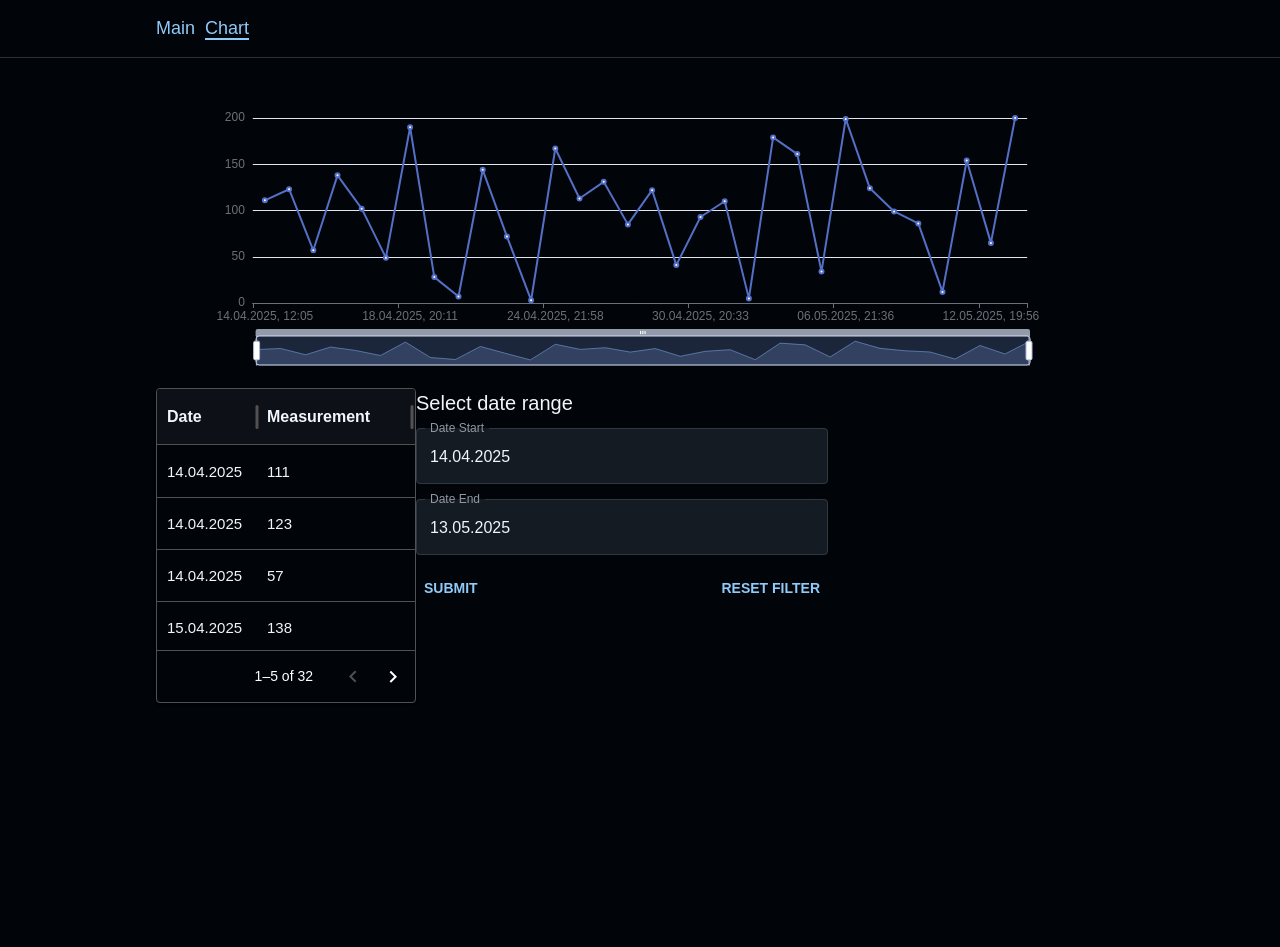
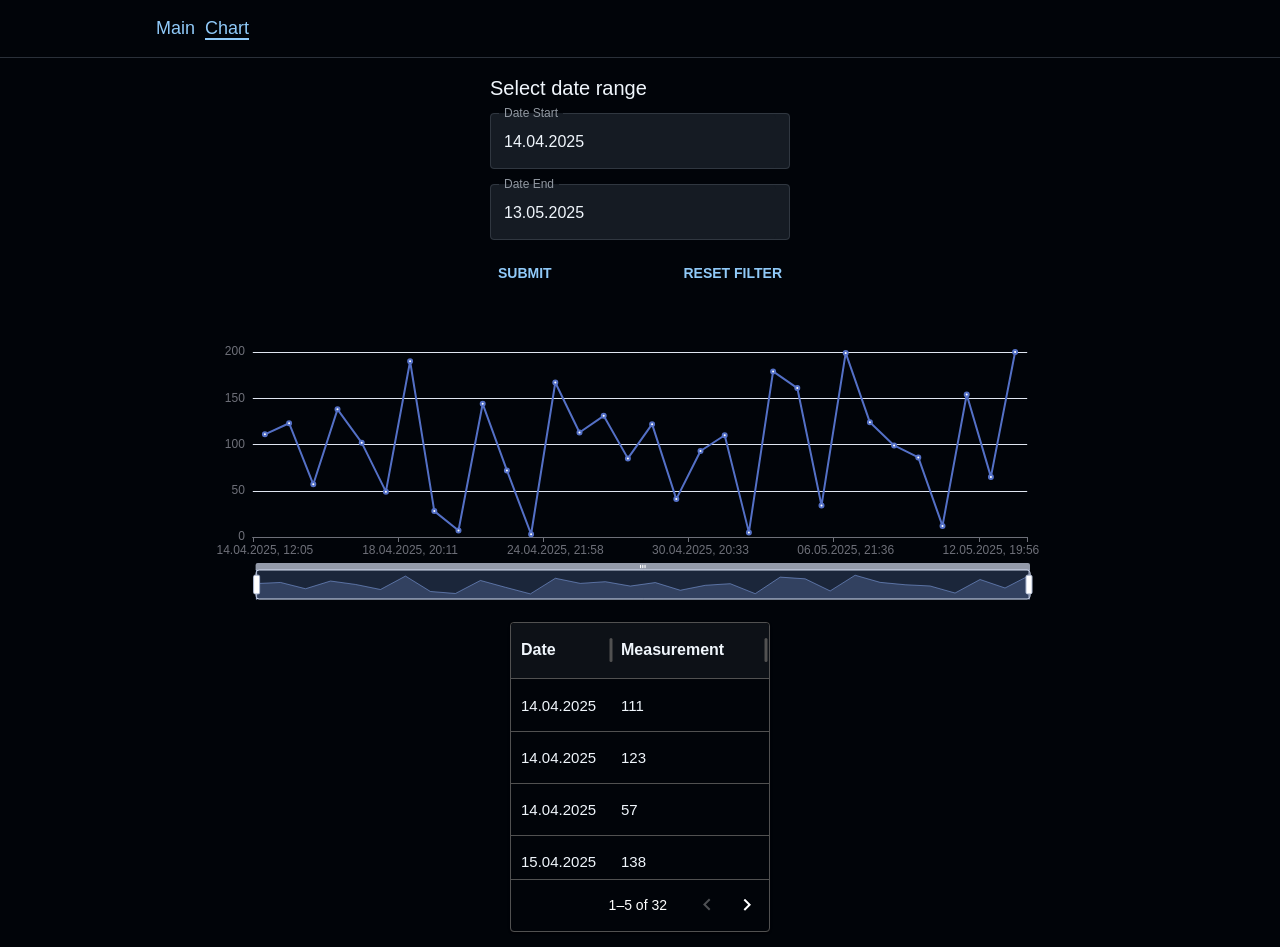
Before and after one commit to Vladislav-096/blood-sugar-monitoring-diary, a React (Vite) app: page /graph in a window 1280 px wide. Before the commit the page ends 800 px from the top, so only its background shows below. Built offline with nearby package versions, Linux system fonts and the light colour scheme; data requests are answered from the project's data file; a web font is replaced by a local one.

Commit message:
refactor: styled chart page, removed console logs

```diff
--- a/src/components/ChartTable/ChartTable.tsx
+++ b/src/components/ChartTable/ChartTable.tsx
@@ -9,10 +9,12 @@ interface ChartTable {
   rows: DateRangeTableRow[];
 }
 
+const tablePageSize = 5;
+
 export const ChartTable = ({ rows }: ChartTable) => {
   const [paginationModel, setPaginationModel] = useState({
     page: 0,
-    pageSize: 5,
+    pageSize: tablePageSize,
   });
 
   const columns: GridColDef[] = [
@@ -39,9 +41,10 @@ export const ChartTable = ({ rows }: ChartTable) => {
   return (
     <Paper
       sx={{
-        // margin: "0 auto",
+        margin: "0 auto",
         width: "260px",
-        height: "100%",
+        // height: "100%",
+        height: "calc(44.4vh - 45px)",
         // marginRight: "15px",
       }}
     >
@@ -49,7 +52,7 @@ export const ChartTable = ({ rows }: ChartTable) => {
         rows={rows}
         columns={columns}
         paginationModel={paginationModel}
-        pageSizeOptions={[5]}
+        pageSizeOptions={[tablePageSize]}
         sx={dataGridStylesTest}
         onPaginationModelChange={handlePaginationModelChange}
         hideFooterSelectedRowCount
--- a/src/components/MeasurementsTable/MeasurementsTable.tsx
+++ b/src/components/MeasurementsTable/MeasurementsTable.tsx
@@ -55,6 +55,8 @@ interface MeasurementsTable {
   removeStatus: CheckoutState;
 }
 
+const tablePageSize = 10;
+
 export const MeasurementsTable = ({
   rows,
   typesOfMeasurement,
@@ -82,8 +84,6 @@ export const MeasurementsTable = ({
     useState<MeasurementData>(initialAfterMealMeasurement);
   const [isAlert, setIsAlert] = useState<boolean>(false);
   const [alertTitle, setAlertTitle] = useState<string>("");
-
-  console.log("MeasurementTable");
 
   const columns: GridColDef[] = [
     // {
@@ -265,7 +265,7 @@ export const MeasurementsTable = ({
 
   const [paginationModel, setPaginationModel] = useState({
     page: 0,
-    pageSize: 5,
+    pageSize: tablePageSize,
   });
 
   const handlePaginationModelChange = (newPaginationModel: {
@@ -420,8 +420,7 @@ export const MeasurementsTable = ({
       <Paper
         sx={{
           margin: "0 auto",
-          marginTop: "15px",
-          height: "83.5vh",
+          height: "71.1vh",
           maxWidth: "711px",
         }}
       >
@@ -429,7 +428,7 @@ export const MeasurementsTable = ({
           rows={rows}
           columns={columns}
           paginationModel={paginationModel}
-          pageSizeOptions={[5]}
+          pageSizeOptions={[tablePageSize]}
           // sx={dataGridStyles}
           sx={dataGridStylesTest}
           // onCellEditStop={handleCellEditStop}
--- a/src/components/SelectDateRange/SelectDateRange.tsx
+++ b/src/components/SelectDateRange/SelectDateRange.tsx
@@ -78,7 +78,6 @@ export const SelectDateRange = ({
         setIsAlert(true);
         return;
       }
-      console.log("or here");
       setDateStart(newValue.format("YYYY-MM-DD"));
       setValue("dateStart", newDate);
     }
@@ -93,8 +92,6 @@ export const SelectDateRange = ({
         setIsAlert(true);
         return;
       }
-
-      console.log("or here");
       setDateEnd(newValue.format("YYYY-MM-DD"));
       setValue("dateEnd", newDate);
     }
@@ -146,7 +143,15 @@ export const SelectDateRange = ({
   }, [setValue, dateStart, dateEnd]);
 
   return (
-    <Box>
+    <Box
+      sx={{
+        margin: "0 auto",
+        width: "300px",
+        "@media (max-width: 360px)": {
+          width: "100%",
+        },
+      }}
+    >
       <Typography
         component="h2"
         sx={{ marginBottom: "10px", fontSize: "20px" }}
--- a/src/constants/constants.ts
+++ b/src/constants/constants.ts
@@ -501,7 +501,7 @@ export const dataGridStylesTest = {
 
     // Вот тут, предположительно, хуета. Странный класс
     ".css-1tdeh38": {
-      backgroundColor: "#010409",
+      // backgroundColor: "red",
     },
   },
 
--- a/src/features/chartPageComponent/ChartPageComponent.tsx
+++ b/src/features/chartPageComponent/ChartPageComponent.tsx
@@ -5,7 +5,6 @@ import {
   getTimeStringFromUnix,
 } from "../../utils/getDateTimeStringFromUnix";
 import { PagesCommonProps } from "../shared/pagesCommon/PagesCommon";
-import { Box } from "@mui/material";
 import { ChartTable } from "../../components/ChartTable/ChartTable";
 import { useEffect, useMemo, useState } from "react";
 import styles from "./chartPageComponent.module.scss";
@@ -33,11 +32,6 @@ export const ChartPageComponent = () => {
   const [dateEnd, setDateEnd] = useState<string>(""); // YYYY-MM-DD
   const [tableDateRange, setTableDateRange] = useState<DateRangeTableRow[]>([]);
   const [chartDateRange, setChartDateRange] = useState<DateRangeChart[]>([]);
-
-  console.log("ChartPageComponent");
-  // console.log(dayjs(dateStart).unix());
-  // console.log(tableDateRange.length);
-  // console.log(chartDateRange.length);
 
   const measurements = useAppSelector(
     (state) => state.measurements.measurements
@@ -196,15 +190,6 @@ export const ChartPageComponent = () => {
 
   return (
     <PagesCommonProps>
-      <ReactECharts option={option} className={styles.chart} />
-      <Box
-        sx={{
-          display: "flex",
-          // border: "1px solid red",
-          height: "calc(45vh - 45px)",
-        }}
-      >
-        <ChartTable rows={tableDateRange} />
       <SelectDateRange
         initialMinDate={convertTimestampToDate(
           sortedMeasurementsByDate[0]?.createdAt
@@ -223,7 +208,16 @@ export const ChartPageComponent = () => {
         setTableDateRange={setTableDateRange}
         setChartDateRange={setChartDateRange}
       />
-      </Box>
+      <ReactECharts option={option} className={styles.chart} />
+      {/* <Box
+        sx={{
+          display: "flex",
+          // border: "1px solid red",
+          height: "calc(45vh - 45px)",
+        }}
+      > */}
+      <ChartTable rows={tableDateRange} />
+      {/* </Box> */}
     </PagesCommonProps>
   );
 };
--- a/src/features/editAfterMealMeasurementModal/EditAfterMealMeasurementModa.tsx
+++ b/src/features/editAfterMealMeasurementModal/EditAfterMealMeasurementModa.tsx
@@ -138,7 +138,6 @@ export const EditAfterMeasurementModal = ({
         },
       }),
     };
-    // console.log({ ...data, updatedAt: dayjs().unix() });
 
     const areObjectsTheSame = areObjectsEqual(afterMealMeasurement, data);
 
--- a/src/features/shared/pagesCommon/PagesCommon.tsx
+++ b/src/features/shared/pagesCommon/PagesCommon.tsx
@@ -92,5 +92,5 @@ export const PagesCommonProps = ({ children }: PagesCommonProps) => {
     );
   }
 
-  return <>{children}</>;
+  return <Box sx={{ padding: "15px 0 15px 0" }}>{children}</Box>;
 };
--- a/src/features/shared/slices/measurementsSlice.ts
+++ b/src/features/shared/slices/measurementsSlice.ts
@@ -95,7 +95,6 @@ export const measurementsSlice = createSlice({
     );
     builder.addCase(fetchGetMeasurements.rejected, (state, action) => {
       state.checkoutGetMeasurementsState = "ERROR";
-      console.log("action", action);
       const errorObject = {
         code: action.error.code || "",
         message: action.error.message || "",
```
Also changed, not shown: src/features/measurementModal/MeasurementModal.tsx (+0 -9 lines). Lines whose indentation alone changed are shown as unchanged.
